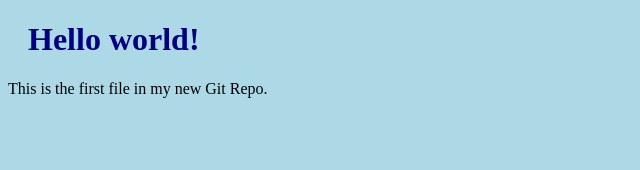
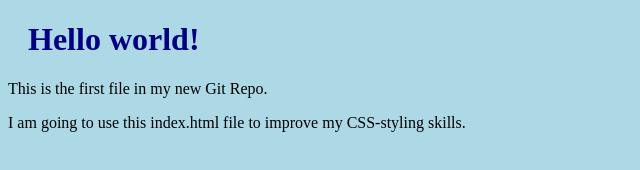
Before and after one commit to LenaSemenova/myTestProject, a plain HTML site: page index.html in a window 1280 px wide. Shown: the whole page, without its empty margins (0-640 px from the left). Drawn offline with Linux system fonts and the light colour scheme.

Commit message:
Updated a paragraph in index.html file

```diff
--- a/index.html
+++ b/index.html
@@ -8,6 +8,6 @@
 
 <h1>Hello world!</h1>
 <p>This is the first file in my new Git Repo.</p>
-
+<p>I am going to use this index.html file to improve my CSS-styling skills.</p>
 </body>
 </html>
```
